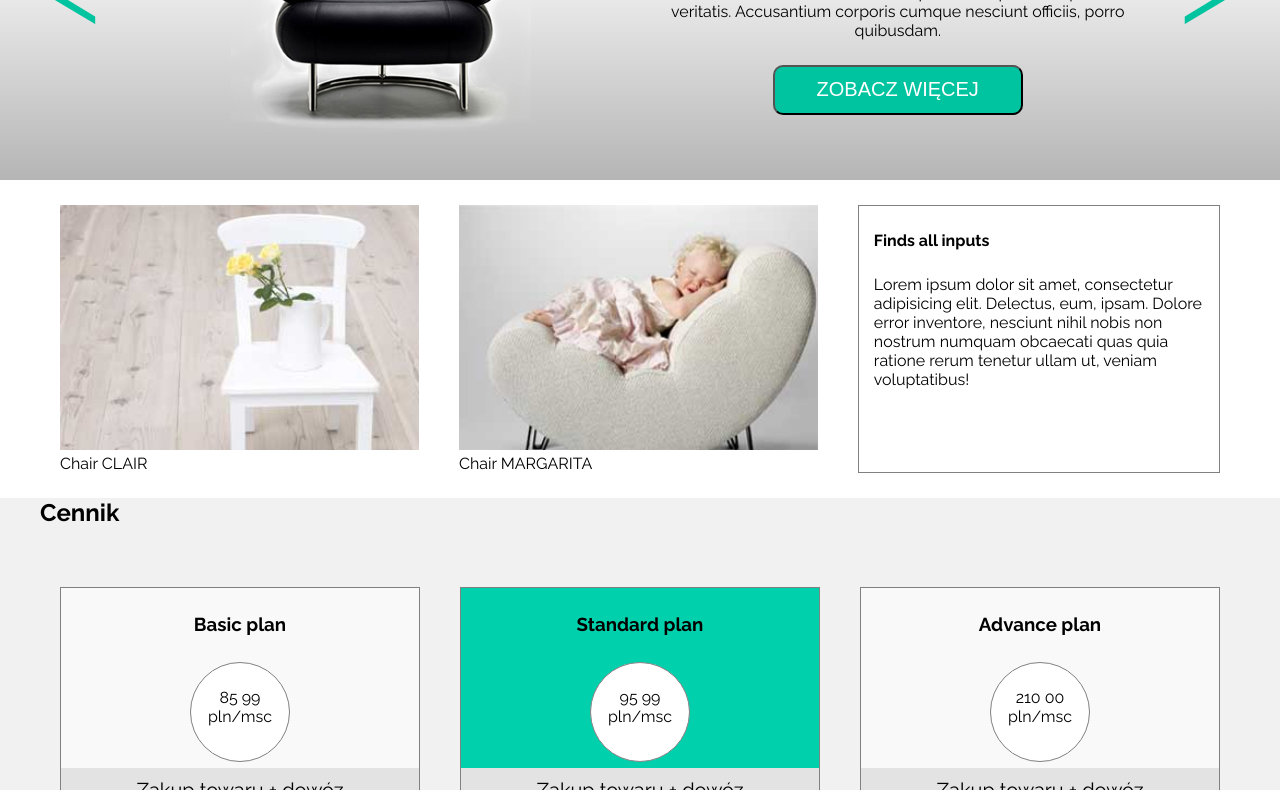
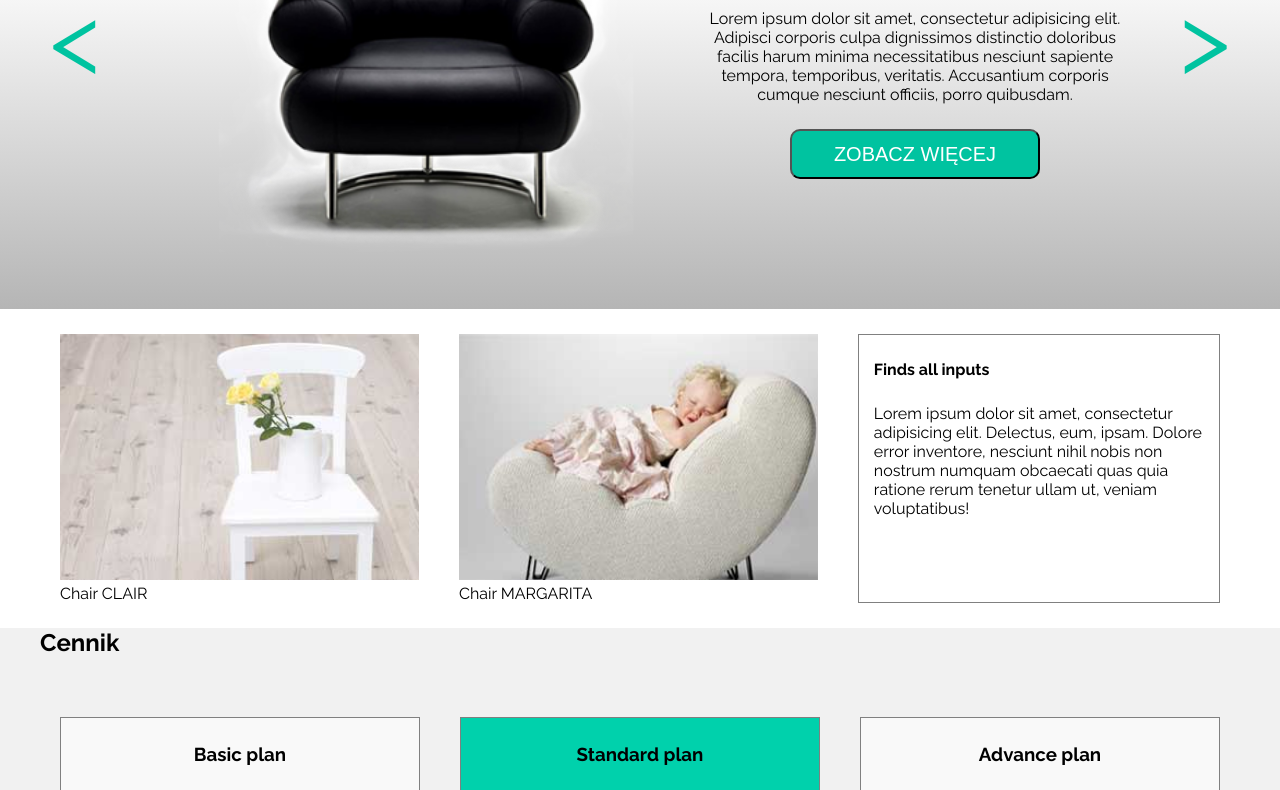
Before and after one commit to pmoskal4/Sit-on-chair, a website: page src/index.html in a window 1280 px wide. Shown: the part 220-1010 px from the top of the page. Drawn offline with Linux system fonts and the light colour scheme.

Commit message:
Skończone stylowanie slidera

```diff
--- a/src/styles/components/_slider.scss
+++ b/src/styles/components/_slider.scss
@@ -14,11 +14,17 @@ Site - Slider
   padding: 10px;
 }
 
+.slider img {
+  width: 650px;
+}
+
 .slider .column {
   display: flex;
   flex-direction: column;
   justify-content: center;
-  width: 40%;
+  width: 50%;
+  margin-left: -50px;
+  margin-right: 50px;
 }
 
 .site-slider h1 {
@@ -42,7 +48,7 @@ Site - Slider
 
 .prevPicture,
 .nextPicture {
-  margin-top: 100px;
+  margin-top: 150px;
   font-size: 100px;
   color: #00C3A0;
 }
```
Also changed, not shown: dist/main.css.
